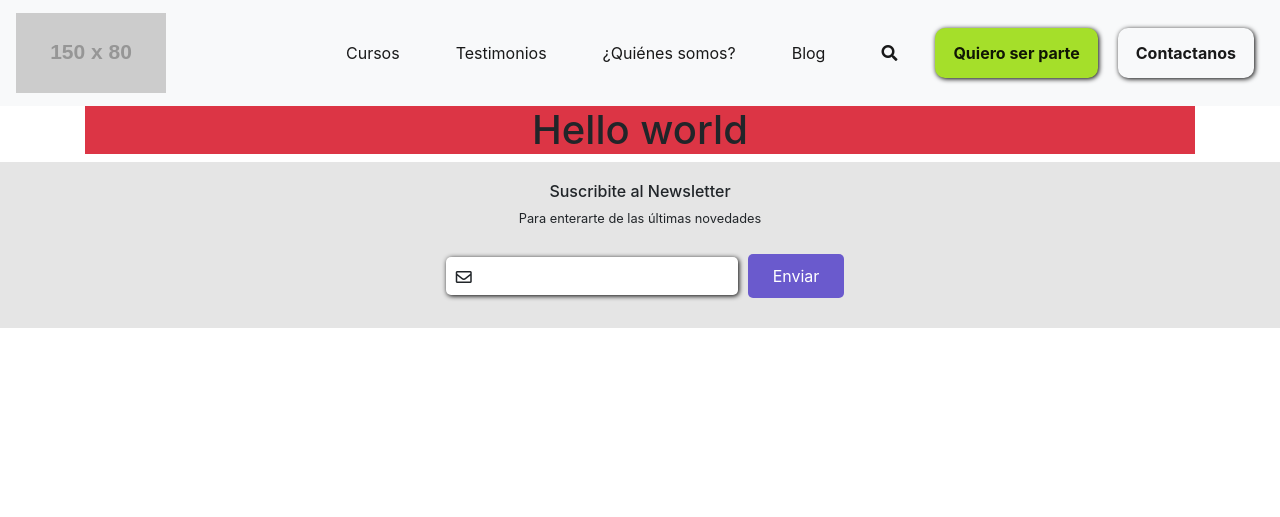
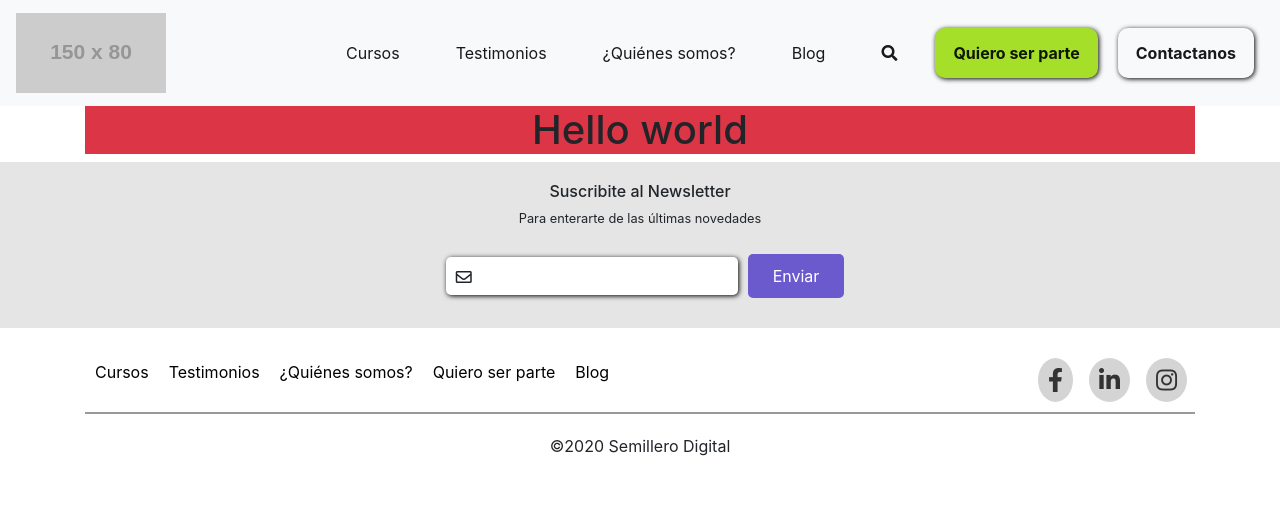
Before and after one commit to nicx-g/semillero-digital, a website with bundled scripts: page index.html in a window 1280 px wide. Built offline with nearby package versions, Linux system fonts and the light colour scheme; placeholder pictures from the web are drawn by us.

Commit message:
Footer y actualización del router

```diff
--- /dev/null
+++ b/src/controllers/global/Footer.controller.js
@@ -0,0 +1,50 @@
+export default () => {
+    const component = `
+    <footer class="footerSemillero">
+        <div class="container">
+            <div class="footerSemillero__contenedor">
+                <div class="footerSemillero__contenedor__links">
+                    <div class="footerSemillero__contenedor__links">
+                        <nav class="footerSemillero__contenedor__links__nav">
+                            <ul class="footerSemillero__contenedor__links__nav__ul">
+                                <li class="footerSemillero__contenedor__links__nav__ul__li">
+                                    <a class="footerSemillero__contenedor__links__nav__ul__li-a" href="#">Cursos</a>
+                                </li>
+                                <li class="footerSemillero__contenedor__links__nav__ul__li">
+                                    <a class="footerSemillero__contenedor__links__nav__ul__li-a" href="#">Testimonios</a>
+                                </li>
+                                <li class="footerSemillero__contenedor__links__nav__ul__li">
+                                    <a class="footerSemillero__contenedor__links__nav__ul__li-a" href="#">¿Quiénes somos?</a>
+                                </li>
+                                <li class="footerSemillero__contenedor__links__nav__ul__li">
+                                    <a class="footerSemillero__contenedor__links__nav__ul__li-a" href="#">Quiero ser parte</a>
+                                </li>
+                                <li class="footerSemillero__contenedor__links__nav__ul__li">
+                                    <a class="footerSemillero__contenedor__links__nav__ul__li-a" href="#">Blog</a>
+                                </li>
+                            </ul>
+                        </nav>
+                    </div>
+                    <div class="footerSemillero__contenedor__socialMedia">
+                        <a class="footerSemillero__contenedor__socialMedia__link" href="#"><i class="fab fa-facebook-f"></i></a>
+                        <a class="footerSemillero__contenedor__socialMedia__link" href="#"><i class="fab fa-linkedin-in"></i></a>
+                        <a class="footerSemillero__contenedor__socialMedia__link" href="#"><i class="fab fa-instagram"></i></a>
+                    </div>
+                </div>
+            </div>
+            <div class="footerSemillero__copyright">
+                <div class="footerSemillero__copyright__vendor">
+                    <p class="footerSemillero__copyright__vendor-texto">©2020 Semillero Digital</p>
+                </div>
+            </div>
+        </div>
+    </footer>
+    `
+
+    const divElement = document.createElement('div');
+    divElement.innerHTML = component;
+
+
+
+    return divElement
+}
--- a/src/router/index.routes.js
+++ b/src/router/index.routes.js
@@ -6,6 +6,7 @@ import Newsletter from '../controllers/global/Newsletter.controller.js'
 import Blog from '../controllers/Blog.controller.js'
 import Cursos from '../controllers/Cursos.controller.js'
 import NavBar from '../controllers/global/Nav.controller.js'
+import Footer from '../controllers/global/Footer.controller.js'
 
 // Importamos todos los componentes con su lógica correspondiente
 
@@ -27,7 +28,8 @@ const router = (route) => { // esta funcion va a hacer que dependiendo el hashta
             return (
                 root.appendChild(NavBar()),
                 root.appendChild(Home()),
-                root.appendChild(Newsletter())
+                root.appendChild(Newsletter()),
+                root.appendChild(Footer())
              )
         }
 
@@ -35,7 +37,8 @@ const router = (route) => { // esta funcion va a hacer que dependiendo el hashta
             return (
                 root.appendChild(NavBar()),
                 root.appendChild(Contacto()),
-                root.appendChild(Newsletter())
+                root.appendChild(Newsletter()),
+                root.appendChild(Footer())
             )
 
         }
@@ -44,14 +47,16 @@ const router = (route) => { // esta funcion va a hacer que dependiendo el hashta
             return (
                 root.appendChild(NavBar()),
                 root.appendChild(Blog()),
-                root.appendChild(Newsletter())
+                root.appendChild(Newsletter()),
+                root.appendChild(Footer())
             )
         }
         case '#/cursos':{
             return (
                 root.appendChild(NavBar()),
                 root.appendChild(Cursos()),
-                root.appendChild(Newsletter())
+                root.appendChild(Newsletter()),
+                root.appendChild(Footer())
              )
         }
 
@@ -59,14 +64,16 @@ const router = (route) => { // esta funcion va a hacer que dependiendo el hashta
             return (
                 root.appendChild(NavBar()),
                 root.appendChild(QuieroSerParte()),
-                root.appendChild(Newsletter())
+                root.appendChild(Newsletter()),
+                root.appendChild(Footer())
             )
         }
 
         case '#/quiero-ser-parte/formulario':{
             return (
                 root.appendChild(PostulacionSembradoresForm()),
-                root.appendChild(Newsletter())
+                root.appendChild(Newsletter()),
+                root.appendChild(Footer())
                 )
         }
     }
--- /dev/null
+++ b/src/scss/components/footer/_footer.scss
@@ -0,0 +1,71 @@
+.footerSemillero{
+    padding: 20px 0;
+
+    &__contenedor{
+        margin: 10px 0;
+
+        &__links{
+            align-items: center;
+            display: flex;
+            justify-content: space-between;
+
+            &__nav{
+
+                &__ul{
+
+                    @media screen and (min-width:900px){
+                        display: flex;
+                    }
+
+                    &__li{
+                        list-style: none;
+                        margin: 10px 0;
+
+                        @media screen and (min-width:900px){
+                            margin: 0 10px;
+                        }
+
+                        &-a{
+                            color: #000;
+                            text-decoration: none;
+                        }
+                    }
+                }
+            }
+        }
+
+        &__socialMedia{
+            align-items: center;
+            display: flex;
+
+            &__link{
+
+
+                text-decoration: none;
+
+                i{
+                    color: #333;
+                    border-radius: 50%;
+                    background-color: #d4d4d4;
+                    font-size: 1.5rem;
+                    padding: 10px 10px;;
+                    margin: 0 8px;
+                }
+            }
+        }
+    }
+
+    &__copyright{
+        margin-top: 10px 0;
+
+        &__vendor{
+
+            &-texto{
+
+                border-top: 2px solid #999;
+                padding: 20px;
+                text-align: center;;
+            }
+        }
+    }
+}
--- a/src/scss/main.scss
+++ b/src/scss/main.scss
@@ -9,3 +9,4 @@
 @import './components/blog/blog';
 @import './components/cursos/cursos';
 @import './components/navBar/nav';
+@import './components/footer/footer';
```
Also changed, not shown: src/views/footer.html (added, +57 -0 lines), src/css/styles.css.
